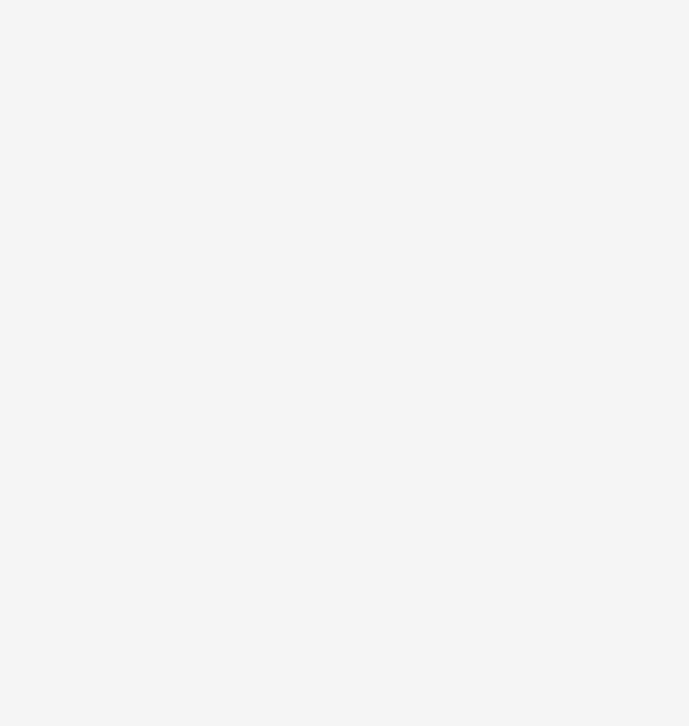
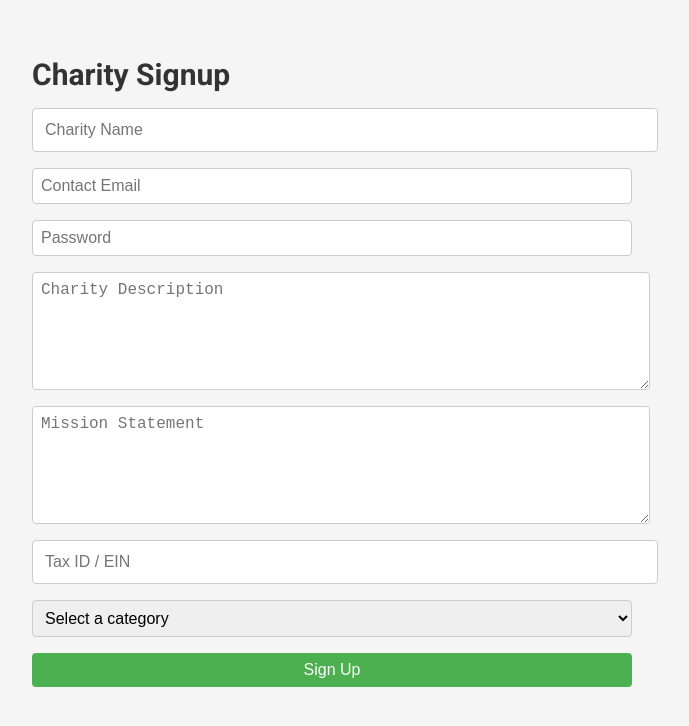
Before and after one commit to joeheath1980/donation-dashboard-frontend, a React (Create React App) app: page /charity-signup in a window 1280 px wide. Before the commit this address had no page. Shown: the top 726 px of the page, without its empty margins (308-997 px from the left). Built offline with nearby package versions, Linux system fonts and the light colour scheme.

Commit message:
charity reg process

```diff
--- a/src/App.js
+++ b/src/App.js
@@ -18,6 +18,7 @@ import SearchCharities from './components/SearchCharities';
 import Activity from './components/Activity';
 import OrganizationSignup from './components/OrganizationSignup';
 import BusinessSignup from './components/BusinessSignup';
+import CharitySignup from './components/CharitySignup';
 import BusinessDashboard from './components/BusinessDashboard';
 import BusinessDonations from './components/BusinessDonations';
 import BusinessReports from './components/BusinessReports';
@@ -27,7 +28,8 @@ import WelcomePage from './components/WelcomePage';
 import OnboardingMailScraper from './components/OnboardingMailScraper';
 import AdminDashboard from './components/AdminDashboard';
 import GoogleAuthCallback from './components/GoogleAuthCallback';
-import ManagePaymentsComponent from './components/ManagePaymentsComponent'; // Add this line
+import ManagePaymentsComponent from './components/ManagePaymentsComponent';
+import CharityDashboard from './components/CharityDashboard'; // Add this line
 import { starbucks } from './data/partnerData';
 import 'slick-carousel/slick/slick.css';
 import 'slick-carousel/slick/slick-theme.css';
@@ -38,9 +40,7 @@ const ProtectedRoute = ({ children }) => {
   const token = localStorage.getItem('token');
   const justRegistered = localStorage.getItem('justRegistered');
 
-  // Allow access to onboarding if there's a token or user just registered
   if (window.location.pathname === '/onboarding/mail-scraper' && (token || justRegistered === 'true')) {
-    // Clear the justRegistered flag after use
     if (justRegistered) {
       localStorage.removeItem('justRegistered');
     }
@@ -53,7 +53,6 @@ const ProtectedRoute = ({ children }) => {
 const AdminRoute = ({ children }) => {
   const { user } = useAuth();
   console.log('AdminRoute - Current user:', user);
-  // For testing purposes, allow access if the user's email is 'admin@example.com'
   const isAdmin = user && user.email === 'admin@example.com';
   console.log('AdminRoute - Is admin:', isAdmin);
   return isAdmin ? children : <Navigate to="/login" />;
@@ -72,6 +71,7 @@ function App() {
               <Route path="/signup" element={<SignUp />} />
               <Route path="/organization-signup" element={<OrganizationSignup />} />
               <Route path="/business-signup" element={<BusinessSignup />} />
+              <Route path="/charity-signup" element={<CharitySignup />} />
 
               {/* Onboarding route */}
               <Route path="/onboarding/mail-scraper" element={<ProtectedRoute><OnboardingMailScraper /></ProtectedRoute>} />
@@ -91,7 +91,7 @@ function App() {
               <Route path="/brand/starbucks" element={<ProtectedRoute><Layout><BrandPartner brand={starbucks} /></Layout></ProtectedRoute>} />
               <Route path="/activity" element={<ProtectedRoute><Layout><Activity /></Layout></ProtectedRoute>} />
               <Route path="/search-charities" element={<ProtectedRoute><Layout><SearchCharities /></Layout></ProtectedRoute>} />
-              <Route path="/manage-payments" element={<ProtectedRoute><Layout><ManagePaymentsComponent /></Layout></ProtectedRoute>} /> {/* Add this line */}
+              <Route path="/manage-payments" element={<ProtectedRoute><Layout><ManagePaymentsComponent /></Layout></ProtectedRoute>} />
 
               {/* Business routes */}
               <Route path="/business-dashboard" element={<ProtectedRoute><BusinessLayout><BusinessDashboard /></BusinessLayout></ProtectedRoute>} />
@@ -99,6 +99,9 @@ function App() {
               <Route path="/business-reports" element={<ProtectedRoute><BusinessLayout><BusinessReports /></BusinessLayout></ProtectedRoute>} />
               <Route path="/business-settings" element={<ProtectedRoute><BusinessLayout><BusinessSettings /></BusinessLayout></ProtectedRoute>} />
               <Route path="/create-business-campaign" element={<ProtectedRoute><BusinessLayout><CreateBusinessCampaign /></BusinessLayout></ProtectedRoute>} />
+
+              {/* Charity routes */}
+              <Route path="/charity-dashboard" element={<ProtectedRoute><CharityDashboard /></ProtectedRoute>} />
 
               {/* Admin routes */}
               <Route path="/admin/*" element={<AdminRoute><AdminDashboard /></AdminRoute>} />
--- /dev/null
+++ b/src/components/CharityDashboard.js
@@ -0,0 +1,48 @@
+import React, { useState, useEffect } from 'react';
+import axios from 'axios';
+
+const API_URL = process.env.REACT_APP_API_URL || 'http://localhost:3002';
+
+function CharityDashboard() {
+  const [charityData, setCharityData] = useState(null);
+  const [error, setError] = useState(null);
+
+  useEffect(() => {
+    const fetchCharityData = async () => {
+      try {
+        const token = localStorage.getItem('token');
+        const response = await axios.get(`${API_URL}/api/users/me`, {
+          headers: { Authorization: `Bearer ${token}` }
+        });
+        setCharityData(response.data);
+      } catch (err) {
+        console.error('Error fetching charity data:', err);
+        setError('Failed to load charity data. Please try again later.');
+      }
+    };
+
+    fetchCharityData();
+  }, []);
+
+  if (error) {
+    return <div>Error: {error}</div>;
+  }
+
+  if (!charityData) {
+    return <div>Loading...</div>;
+  }
+
+  return (
+    <div>
+      <h1>Charity Dashboard</h1>
+      <h2>Welcome, {charityData.charityName}</h2>
+      <p>Email: {charityData.contactEmail}</p>
+      <p>Description: {charityData.description}</p>
+      <p>Mission Statement: {charityData.missionStatement}</p>
+      <p>Category: {charityData.category}</p>
+      {/* Add more charity-specific features here */}
+    </div>
+  );
+}
+
+export default CharityDashboard;
--- /dev/null
+++ b/src/components/CharitySignup.js
@@ -0,0 +1,121 @@
+import React, { useState } from 'react';
+import { useNavigate } from 'react-router-dom';
+import axios from 'axios';
+import styles from '../BusinessSignup.module.css';
+
+function CharitySignup() {
+  const navigate = useNavigate();
+  const [formData, setFormData] = useState({
+    charityName: '',
+    contactEmail: '',
+    password: '',
+    description: '',
+    missionStatement: '',
+    taxId: '',
+    category: '',
+  });
+  const [error, setError] = useState('');
+
+  const handleInputChange = (e) => {
+    const { name, value } = e.target;
+    setFormData({ ...formData, [name]: value });
+  };
+
+  const handleSubmit = async (e) => {
+    e.preventDefault();
+    setError('');
+    try {
+      const response = await axios.post('http://localhost:3002/api/charity/signup', formData);
+      if (response.data && response.data.token) {
+        console.log('Charity registered successfully');
+        localStorage.setItem('token', response.data.token);
+        navigate('/dashboard');
+      } else {
+        setError('Signup successful, but no token received. Please try logging in.');
+      }
+    } catch (error) {
+      console.error('Error during signup:', error.response?.data || error.message);
+      if (error.response?.data?.errors) {
+        setError(error.response.data.errors.map(err => err.msg).join(', '));
+      } else if (error.response?.data?.msg) {
+        setError(error.response.data.msg);
+      } else {
+        setError('Failed to sign up. Please try again.');
+      }
+    }
+  };
+
+  return (
+    <div className={styles.container}>
+      <h2>Charity Signup</h2>
+      {error && <div className={styles.error}>{error}</div>}
+      <form onSubmit={handleSubmit}>
+        <input
+          type="text"
+          name="charityName"
+          value={formData.charityName}
+          onChange={handleInputChange}
+          placeholder="Charity Name"
+          required
+        />
+        <input
+          type="email"
+          name="contactEmail"
+          value={formData.contactEmail}
+          onChange={handleInputChange}
+          placeholder="Contact Email"
+          required
+        />
+        <input
+          type="password"
+          name="password"
+          value={formData.password}
+          onChange={handleInputChange}
+          placeholder="Password"
+          required
+          minLength="6"
+        />
+        <textarea
+          name="description"
+          value={formData.description}
+          onChange={handleInputChange}
+          placeholder="Charity Description"
+          required
+        />
+        <textarea
+          name="missionStatement"
+          value={formData.missionStatement}
+          onChange={handleInputChange}
+          placeholder="Mission Statement"
+          required
+        />
+        <input
+          type="text"
+          name="taxId"
+          value={formData.taxId}
+          onChange={handleInputChange}
+          placeholder="Tax ID / EIN"
+          required
+        />
+        <select
+          name="category"
+          value={formData.category}
+          onChange={handleInputChange}
+          required
+        >
+          <option value="">Select a category</option>
+          <option value="education">Education</option>
+          <option value="health">Health</option>
+          <option value="environment">Environment</option>
+          <option value="social-justice">Social Justice</option>
+          <option value="humanitarian">Humanitarian</option>
+          <option value="animal-welfare">Animal Welfare</option>
+          <option value="arts-culture">Arts and Culture</option>
+        </select>
+        <button type="submit">Sign Up</button>
+      </form>
+    </div>
+  );
+}
+
+export default CharitySignup;
--- a/src/components/Login.js
+++ b/src/components/Login.js
@@ -24,7 +24,7 @@ function Login() {
   const [email, setEmail] = useState('');
   const [password, setPassword] = useState('');
   const [error, setError] = useState(null);
-  const [isBusiness, setIsBusiness] = useState(false);
+  const [accountType, setAccountType] = useState('user'); // 'user', 'business', or 'charity'
   const navigate = useNavigate();
   const location = useLocation();
   const { login, socialLogin, businessLogin } = useAuth();
@@ -52,15 +52,22 @@ function Login() {
     e.preventDefault();
     setError(null);
     try {
-      console.log('Attempting login with:', email, password, 'Is Business:', isBusiness);
+      console.log('Attempting login with:', email, password, 'Account Type:', accountType);
       let loginResult;
-      if (isBusiness) {
+
+      if (accountType === 'business') {
         console.log('Starting business login process');
         loginResult = await businessLogin(email, password);
         console.log('Business login result:', loginResult);
         console.log('Navigating to /business-dashboard');
         navigate('/business-dashboard');
-        console.log('Navigation complete');
+      } else if (accountType === 'charity') {
+        console.log('Starting charity login process');
+        const response = await axios.post(`${API_URL}/api/charity/login`, { contactEmail: email, password });
+        loginResult = response.data;
+        console.log('Charity login result:', loginResult);
+        localStorage.setItem('token', loginResult.token);
+        navigate('/charity-dashboard');
       } else {
         loginResult = await login(email, password);
         console.log('User login result:', loginResult);
@@ -77,7 +84,7 @@ function Login() {
     } catch (err) {
       console.error('Error logging in:', err);
       console.error('Error response:', err.response);
-      setError(err.response?.data?.message || 'Failed to log in. Please try again.');
+      setError(err.response?.data?.msg || 'Failed to log in. Please try again.');
     }
   };
 
@@ -90,19 +97,19 @@ function Login() {
   const fillTestBusinessCredentials = () => {
     setEmail(TEST_BUSINESS_EMAIL);
     setPassword(TEST_BUSINESS_PASSWORD);
-    setIsBusiness(true);
+    setAccountType('business');
   };
 
   const fillTestUserCredentials = () => {
     setEmail(TEST_USER_EMAIL);
     setPassword(TEST_USER_PASSWORD);
-    setIsBusiness(false);
+    setAccountType('user');
   };
 
   const fillTestAdminCredentials = () => {
     setEmail(TEST_ADMIN_EMAIL);
     setPassword(TEST_ADMIN_PASSWORD);
-    setIsBusiness(false);
+    setAccountType('user');
   };
 
   const createTestBusinessAccount = async () => {
@@ -171,19 +178,20 @@ function Login() {
             />
           </div>
           <div className={styles.formGroup}>
-            <label>
-              <input
-                type="checkbox"
-                checked={isBusiness}
-                onChange={(e) => setIsBusiness(e.target.checked)}
-              />
-              Business Account
-            </label>
+            <label>Account Type:</label>
+            <select
+              value={accountType}
+              onChange={(e) => setAccountType(e.target.value)}
+            >
+              <option value="user">User</option>
+              <option value="business">Business</option>
+              <option value="charity">Charity</option>
+            </select>
           </div>
           <button type="submit">Login</button>
         </form>
 
-        {!isBusiness && (
+        {accountType === 'user' && (
           <div className={styles.socialLogin}>
             <h3>Or login with:</h3>
             <button
```
